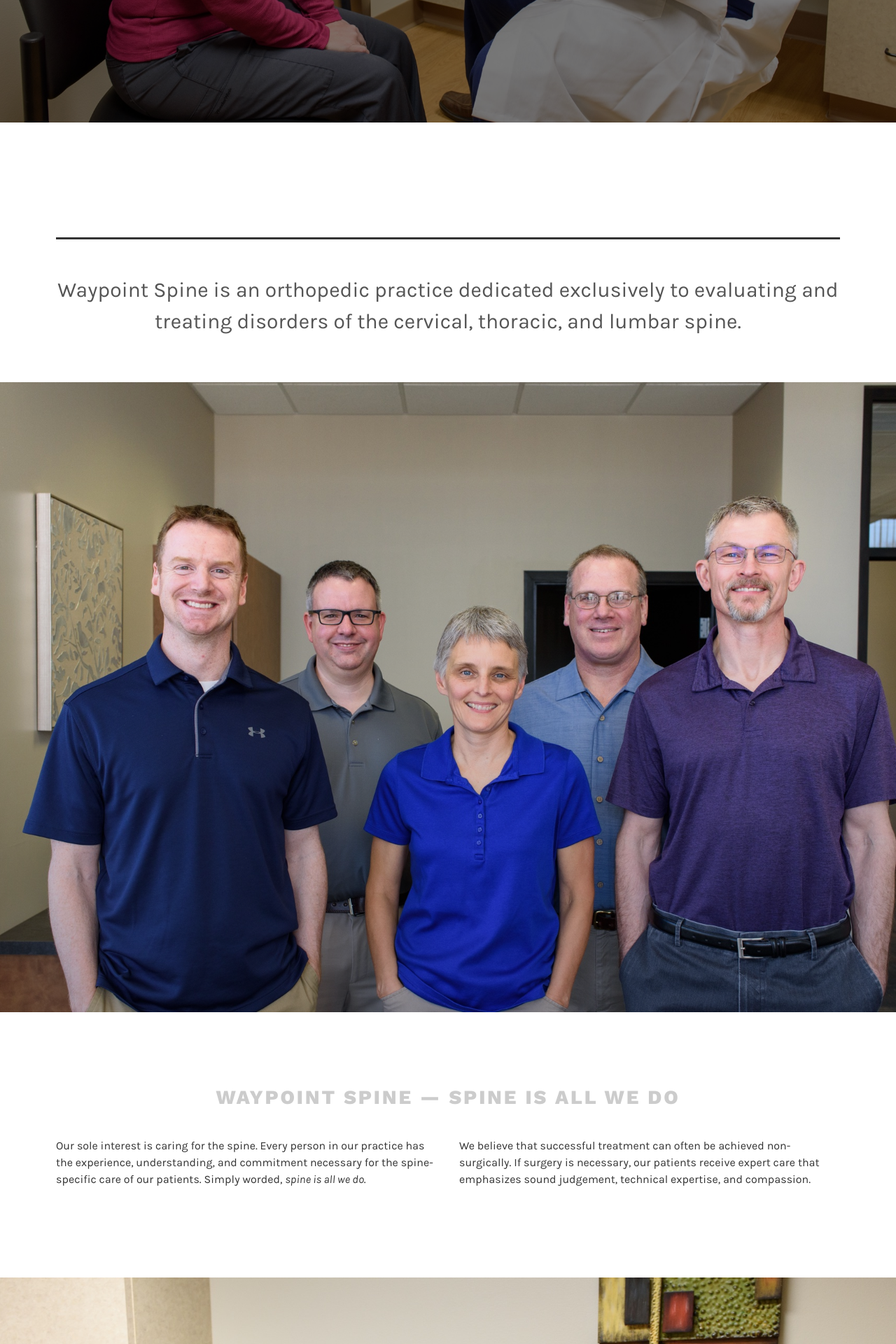
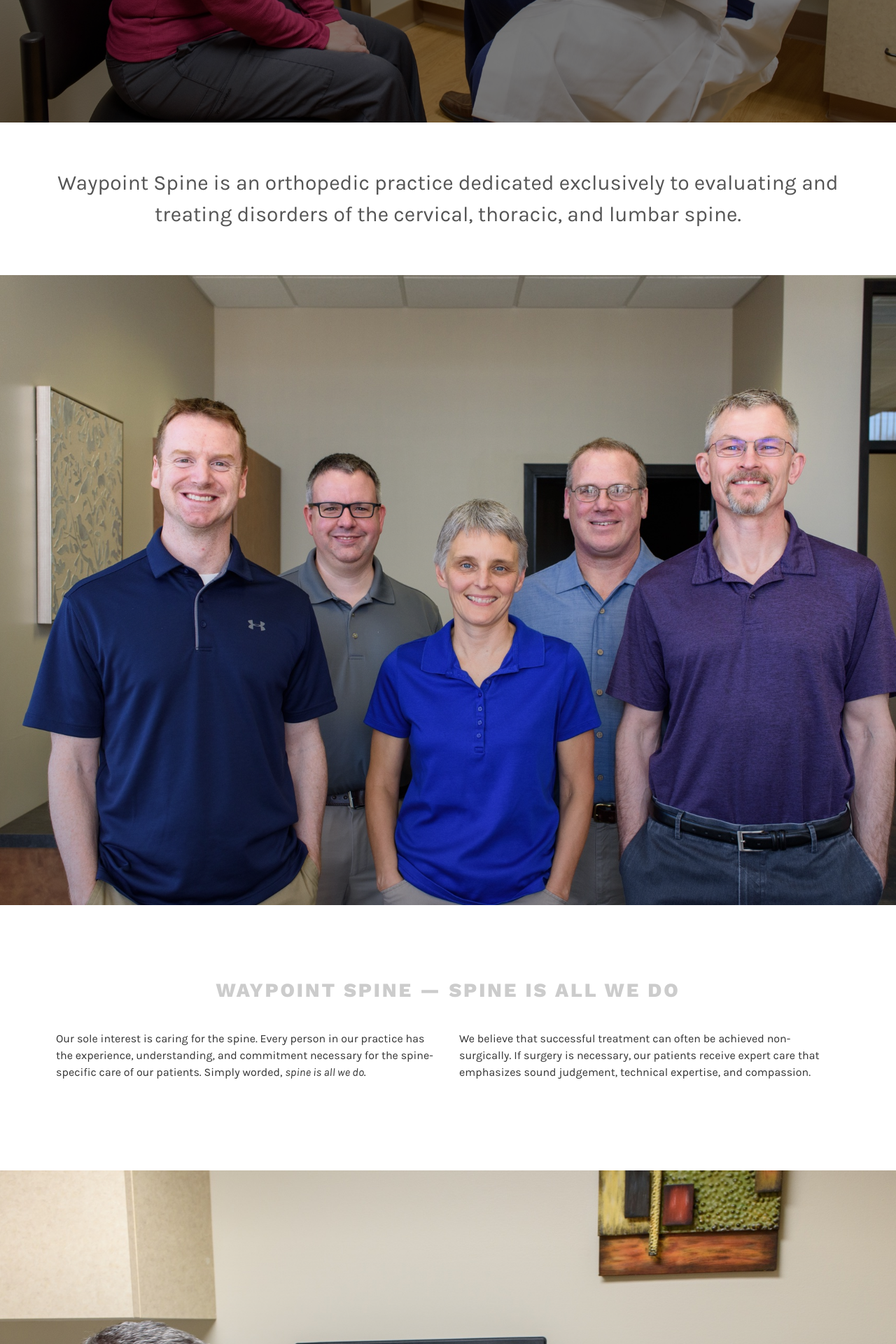
Before and after one commit to lfairchild/waypoint-spine, a Jekyll site: the page built from index.html, in a window 1280 px wide. Shown: the part 728-2648 px from the top of the page at 70% size. Built offline with Jekyll 4.4.1, drawn with Linux system fonts in a browser that asks for light colours.

Commit message:
Update index.html

```diff
--- a/index.html
+++ b/index.html
@@ -7,7 +7,7 @@ description: Waypoint Spine is an orthopedic practice dedicated to evaluating an
 <div class="wrap">
   <article id="post-106" class="lodestar-intro post-106 page type-page status-publish has-post-thumbnail hentry" >
 	  <div class="entry-content">
-      <p style="padding-top: 50px; border-top: 3px solid #333; margin-top: 100px;">Waypoint Spine is an orthopedic practice dedicated exclusively to evaluating and treating disorders of the cervical, thoracic, and lumbar spine.</p>
+      <p>Waypoint Spine is an orthopedic practice dedicated exclusively to evaluating and treating disorders of the cervical, thoracic, and lumbar spine.</p>
 	  </div>
 	</article><!-- #post-## -->
 </div>
```
